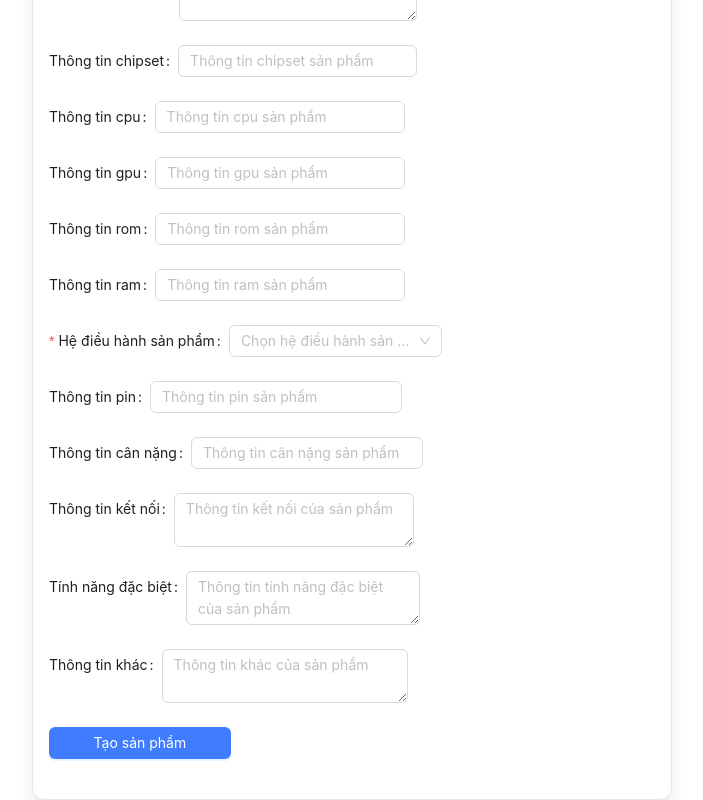
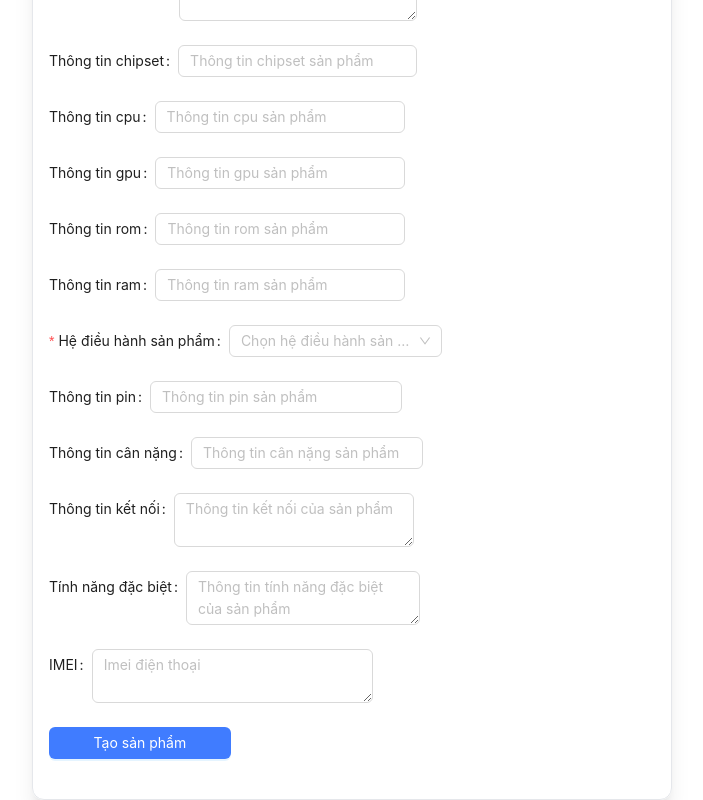
Before and after one commit to binhntph28014/GophoneWebAdmin, a React (Vite) app: page /products/create in a window 1280 px wide. Shown: the part 572-1372 px from the top of the page, without its empty margins (288-991 px from the left). Built offline with nearby package versions, Linux system fonts and the light colour scheme.

Commit message:
update add sp

```diff
--- a/src/pages/Products/CreateNewProduct.jsx
+++ b/src/pages/Products/CreateNewProduct.jsx
@@ -228,7 +228,7 @@ const CreateNewProduct = () => {
           <Select.Option value="MacOs">MacOs</Select.Option>
         </Select>
       ),
-    },
+},
     {
       label: "Thông tin pin",
       name: "battery",
@@ -276,14 +276,14 @@ const CreateNewProduct = () => {
       ),
     },
     {
-      label: "Thông tin khác",
+      label: "IMEI",
       name: "other",
       component: (
         <Input.TextArea
           rows={2}
           size="middle"
           className="w-[50%]"
-          placeholder="Thông tin khác của sản phẩm"
+          placeholder="Imei điện thoại"
         />
       ),
     },
```
